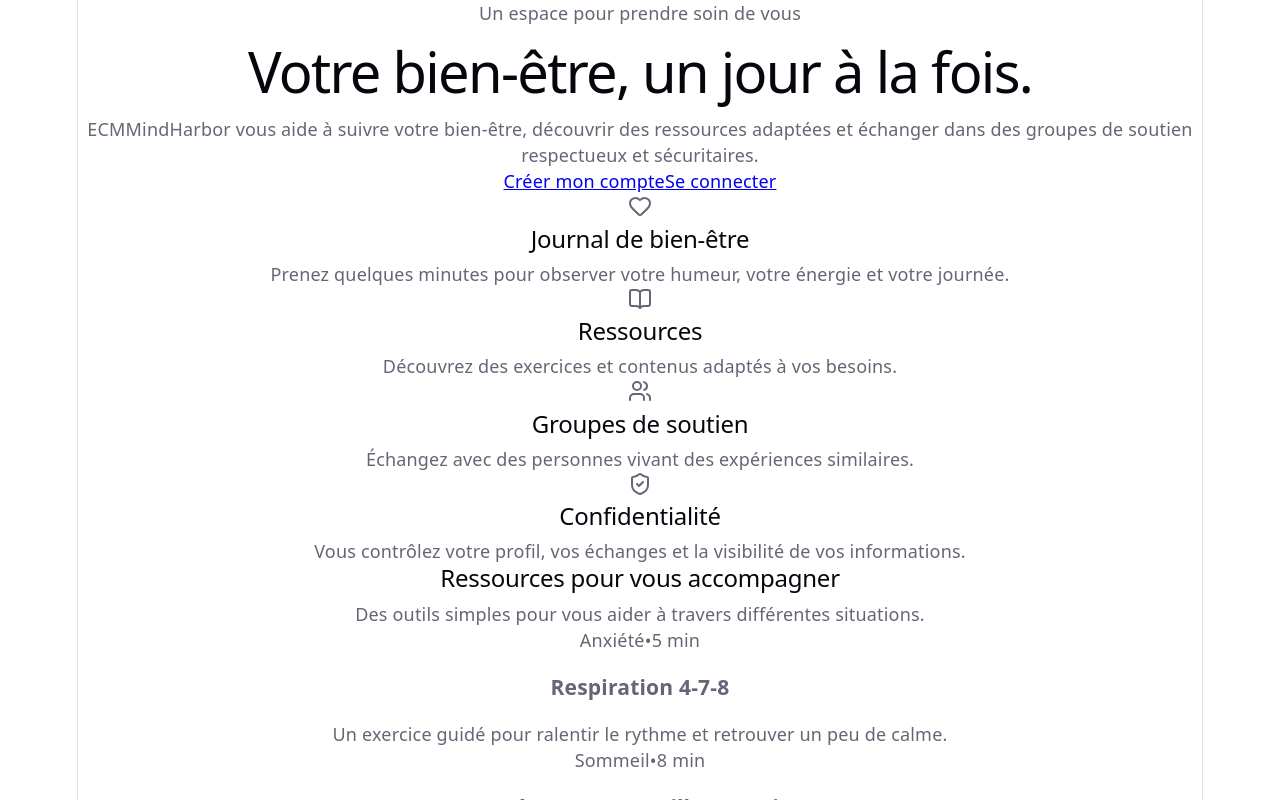
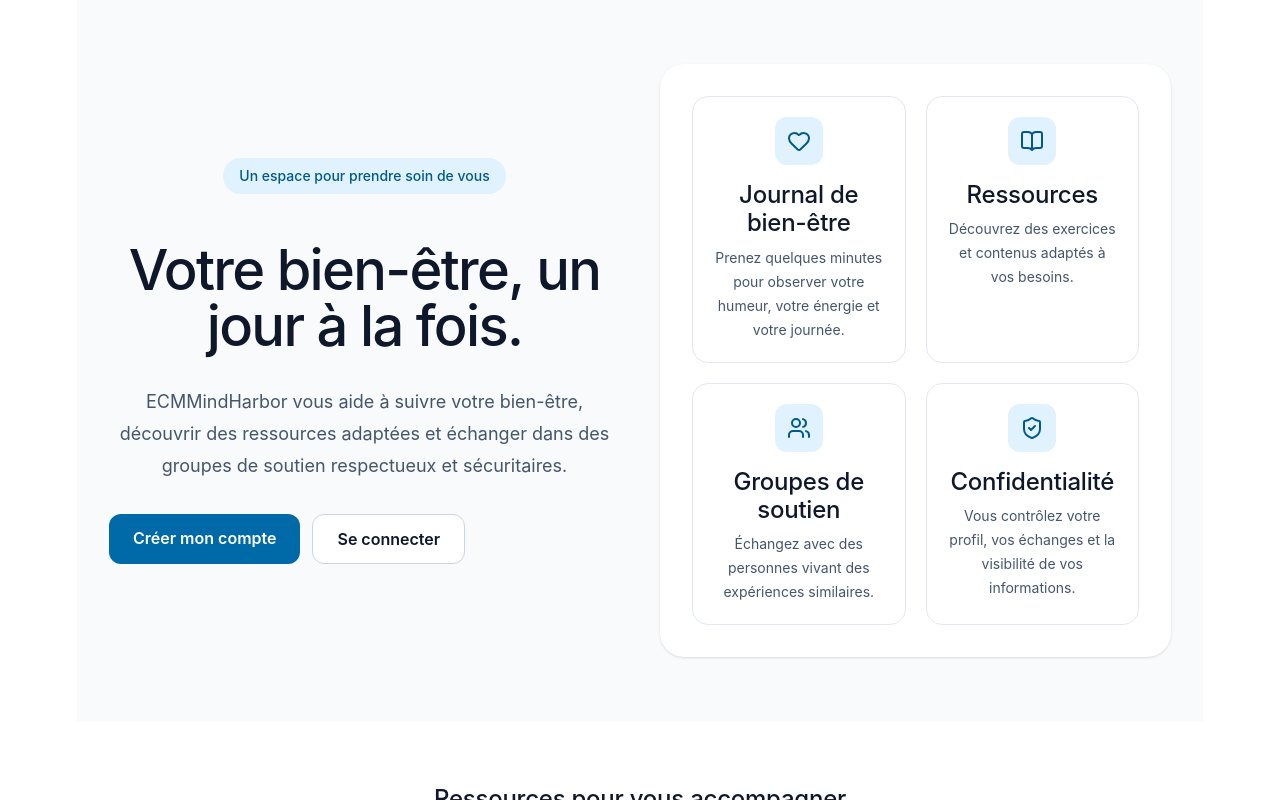
Before and after one commit to bleeband/ECM_MINDHARBOR, a React (Vite) app in the folder client/: page / in a window 1280 px wide. Shown: the top 800 px of the page. Built offline with nearby package versions, Linux system fonts and the light colour scheme; no server answers.

Commit message:
FIX: tailwind

```diff
--- a/client/src/index.css
+++ b/client/src/index.css
@@ -1,52 +1,4 @@
-:root {
-  --text: #6b6375;
-  --text-h: #08060d;
-  --bg: #fff;
-  --border: #e5e4e7;
-  --code-bg: #f4f3ec;
-  --accent: #aa3bff;
-  --accent-bg: rgba(170, 59, 255, 0.1);
-  --accent-border: rgba(170, 59, 255, 0.5);
-  --social-bg: rgba(244, 243, 236, 0.5);
-  --shadow: rgba(0, 0, 0, 0.1) 0 10px 15px -3px, rgba(0, 0, 0, 0.05) 0 4px 6px -2px;
-
-  --sans: system-ui, "Segoe UI", Roboto, sans-serif;
-  --heading: system-ui, "Segoe UI", Roboto, sans-serif;
-  --mono: ui-monospace, Consolas, monospace;
-
-  font: 18px/145% var(--sans);
-  letter-spacing: 0.18px;
-  color-scheme: light dark;
-  color: var(--text);
-  background: var(--bg);
-  font-synthesis: none;
-  text-rendering: optimizeLegibility;
-  -webkit-font-smoothing: antialiased;
-  -moz-osx-font-smoothing: grayscale;
-
-  @media (max-width: 1024px) {
-    font-size: 16px;
-  }
-}
-
-@media (prefers-color-scheme: dark) {
-  :root {
-    --text: #9ca3af;
-    --text-h: #f3f4f6;
-    --bg: #16171d;
-    --border: #2e303a;
-    --code-bg: #1f2028;
-    --accent: #c084fc;
-    --accent-bg: rgba(192, 132, 252, 0.15);
-    --accent-border: rgba(192, 132, 252, 0.5);
-    --social-bg: rgba(47, 48, 58, 0.5);
-    --shadow: rgba(0, 0, 0, 0.4) 0 10px 15px -3px, rgba(0, 0, 0, 0.25) 0 4px 6px -2px;
-  }
-
-  #social .button-icon {
-    filter: invert(1) brightness(2);
-  }
-}
+@import "tailwindcss";
 
 #root {
   width: 1126px;
```
